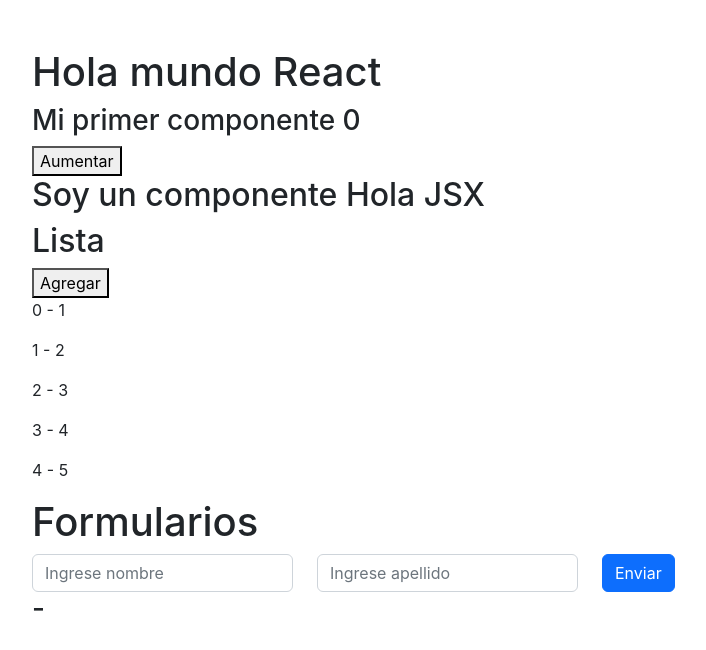
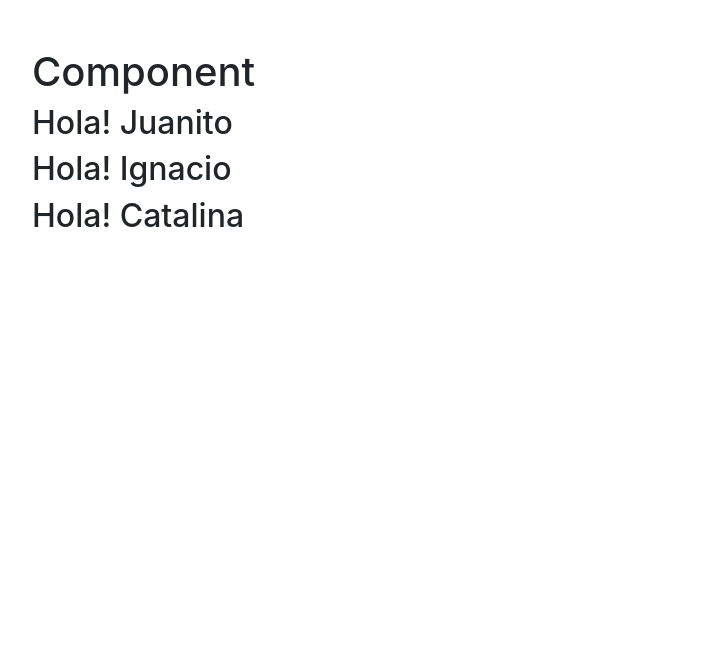
Before and after one commit to Fercho2022/React_ejercicios_peque-os, a React (Create React App) app: page / in a window 1280 px wide. Shown: the top 650 px of the page, without its empty margins (50-756 px from the left). Built offline with nearby package versions, Linux system fonts and the light colour scheme.

Commit message:
usando props

```diff
--- a/src/App.js
+++ b/src/App.js
@@ -1,18 +1,15 @@
 import React from 'react';
-import Contador from './components/contador';
-import Jsx from './components/Jsx';
-import Lista from './components/Lista';
-import Formulario from './components/Formulario';
+
+import Saludo from './components/Saludo';
 
 
 function App() {
   return (
     <div className='container mt-5'>
-      <h1>Hola mundo React</h1>
-      <Contador></Contador>
-      <Jsx></Jsx>
-      <Lista></Lista>
-      <Formulario></Formulario>
+      <h1>Component</h1>
+        <Saludo persona="Juanito"/>
+        <Saludo persona="Ignacio"/>
+        <Saludo persona="Catalina"/>
 
 
     </div>
--- /dev/null
+++ b/src/components/Saludo.jsx
@@ -0,0 +1,14 @@
+import React, { Fragment } from 'react';
+
+
+const Saludo = (props) => {
+    return (
+
+    <Fragment>
+
+        <h2>Hola! {props.persona}</h2>
+    </Fragment>
+    );
+}
+
+export default Saludo;
```
Also changed, not shown: package.json (+4 -3 lines), src/components/FormHook.js (added, +45 -0 lines), 1 other file (tests, documents, lock files or other folders).
